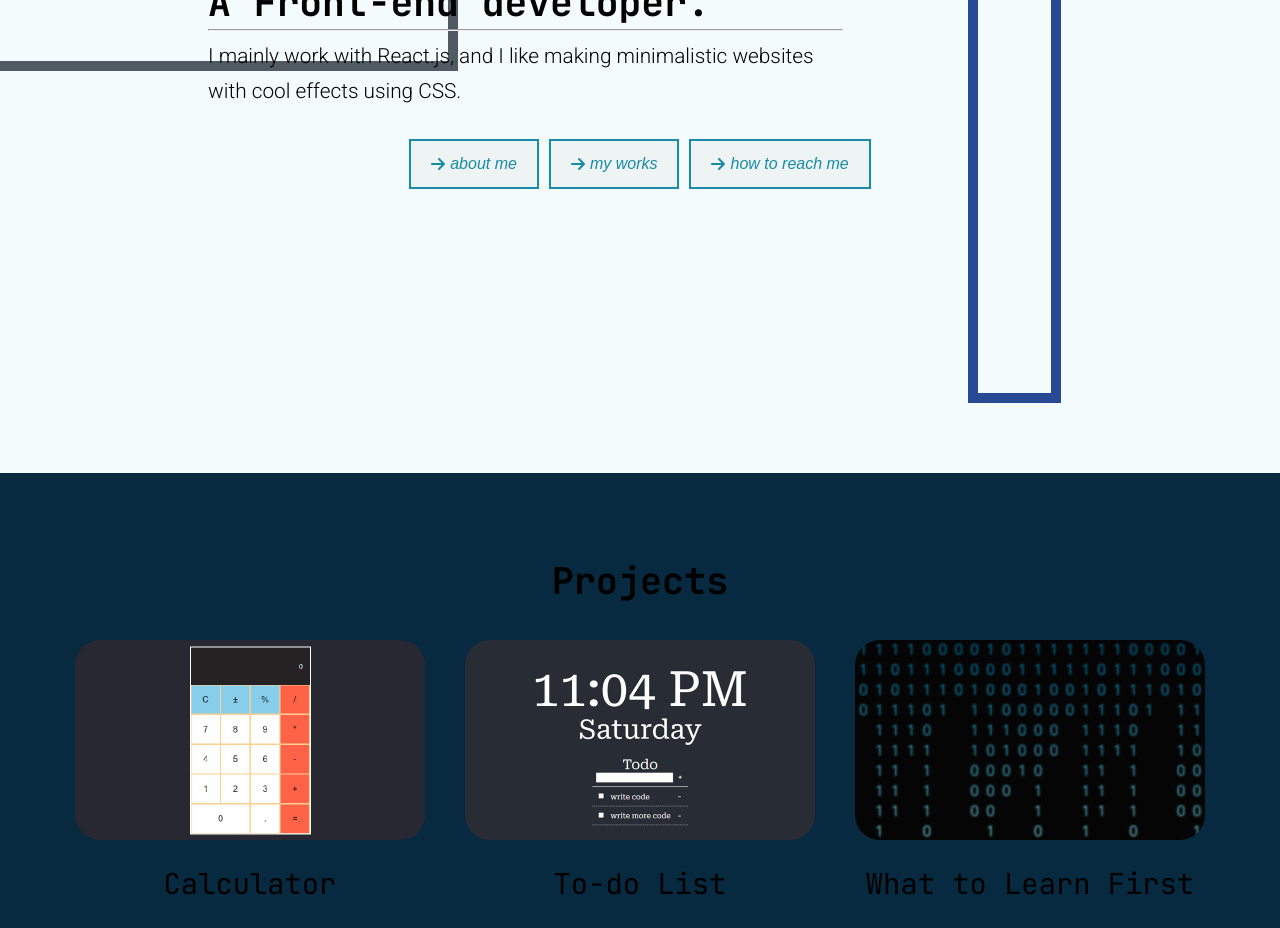
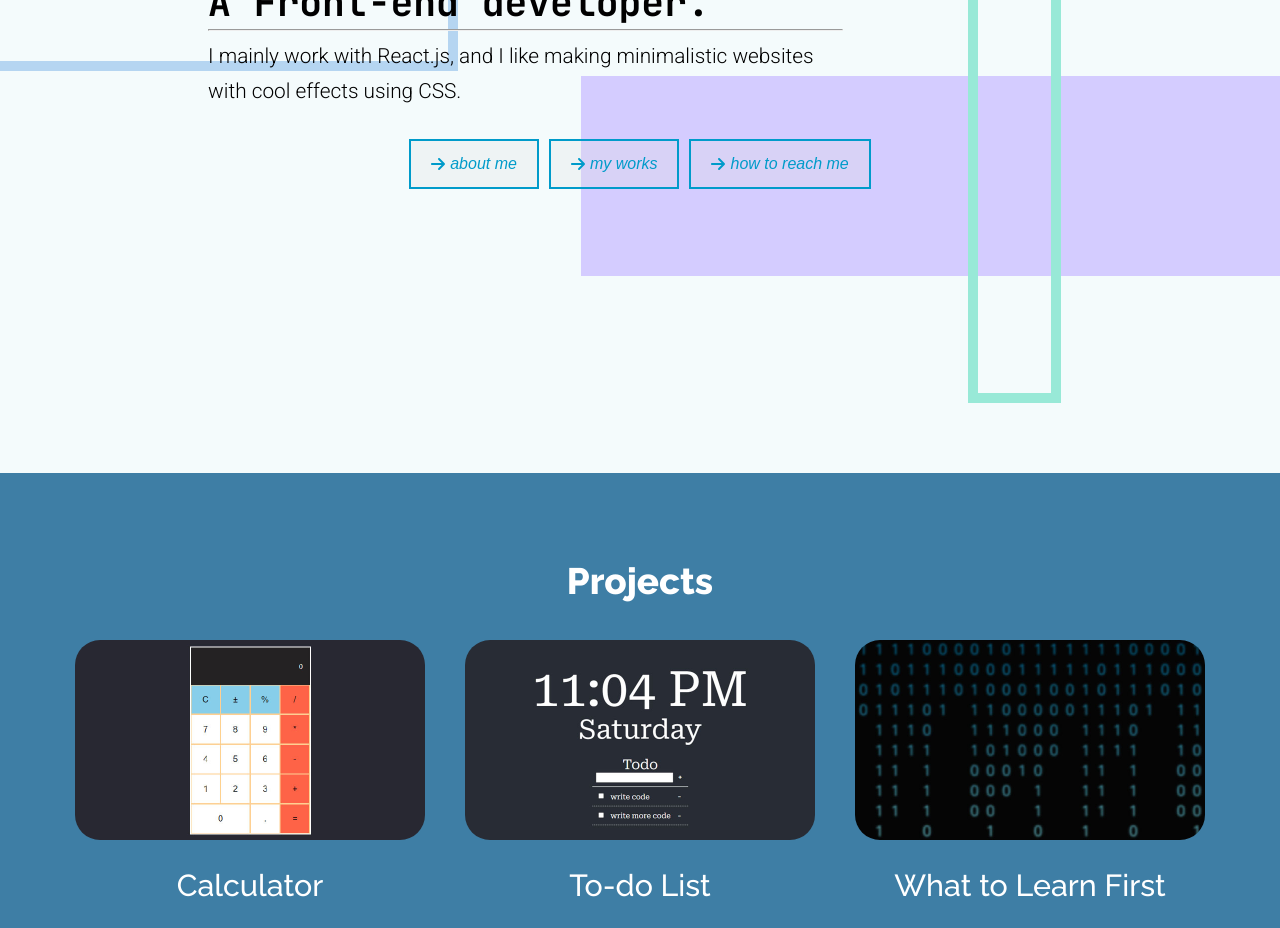
Before and after one commit to yingmo55/portflio-site, a React (Create React App) app: page / in a window 1280 px wide. Shown: the part 380-1308 px from the top of the page. Built offline with nearby package versions, Linux system fonts and the light colour scheme.

Commit message:
Refactor App.css
- Adjust formatting
- Remove unused or duplicate selectors and properties
- Adjust global styles

```diff
--- a/src/App.css
+++ b/src/App.css
@@ -1,33 +1,24 @@
-
 :root {
   /* Color Variables */
-  --left-border-color: rgb(80, 90, 99);
-  --top-border-color: #284a94;
-  --social-border-color: rgb(255, 255, 255);
-
-  --terminal-bg: #282A36;
-  --terminal-blue: #6ce9fd;
-  --terminal-pink: #ff79c6;
-  --terminal-yellow: #f1fa8c;
-  --terminal-green: #36bb7b;
+  --left-border-color: rgb(181, 213, 241);
+  --right-retangle-color: rgb(212, 204, 255);
+  --top-border-color: #98e9d7;
 
   --dark-blue: #072A40;
-  --mid-blue: #178CA4;
+  --mid-blue: #009bca;
   --light-aqua: #18B7BE;
   --light-grey: #F9F7F0;
 
+  --dark-grey: rgb(50, 50, 50);
+
   --light-BG: rgb(244, 251, 252);
-  --dark-BG: #072A40;
+  --dark-BG: #3e7ea5;
+  --social-border-color: rgb(255, 255, 255);
+  --link-color: rgb(6, 109, 168);
+  --typing-color: rgb(0, 162, 255);
+
   /* Nav height */
   --nav-bar-height: calc(6vh + 5px);
-}
-
-em {
-  font-style: italic;
-}
-
-strong {
-font-weight: 500;
 }
 
 /*Additional Reset and Initialzie */
@@ -40,25 +31,36 @@ html{
 
 button {
   border: none;
+  width: auto;
+  padding: 0 20px;
+  height: 50px;
+  margin: 5px;
+  border-radius: 25px;
+}
+
+/* Fonts  */
+h1 {
+  font-family: 'JetBrains Mono', monospace;
+}
+
+h2, h3 {
+  font-family: 'Raleway', sans-serif;
+  text-align: center;
 }
 
 h2 {
   font-size: 2.3em;
   font-weight: 700;
-}
-
-section > h2 {
-  text-align: center;
   padding: 10px;
 }
 
-h1, h2, h3 {
-  font-family: 'JetBrains Mono', monospace;
+h3 {
+  font-size: 1.9rem;
+  font-weight: 500;
 }
 
-h3 {
-  font-size: 1.8rem;
-  font-weight: 500;
+h4 {
+  font-size: 1.4rem;
 }
 
 p, a, span {
@@ -66,22 +68,24 @@ p, a, span {
   font-size: 16px;
   font-weight: 300;
 }
-
+p {
+  font-size: 1.3rem;
+}
 a {
-  color: #61dafb;
+  color: var(--link-color);
   text-decoration: none;
   font-style: italic;
 }
 
-button {
-  width: auto;
-  padding: 0 20px;
-  height: 50px;
-  margin: 5px;
-  border-radius: 25px;
+em {
+  font-style: italic;
 }
 
-/* Main Content */
+strong {
+font-weight: 500;
+}
+
+/* <Main> Content */
 main {
   margin-top: var(--nav-bar-height);
   min-height: 800px;
@@ -89,8 +93,10 @@ main {
 
 main > section:nth-of-type(2n) {
   background-color: var(--dark-BG);
+  color: white;
 }
 
 main > section:nth-of-type(2n + 1) {
   background-color: var(--light-BG);
+  color: black;
 }
```
